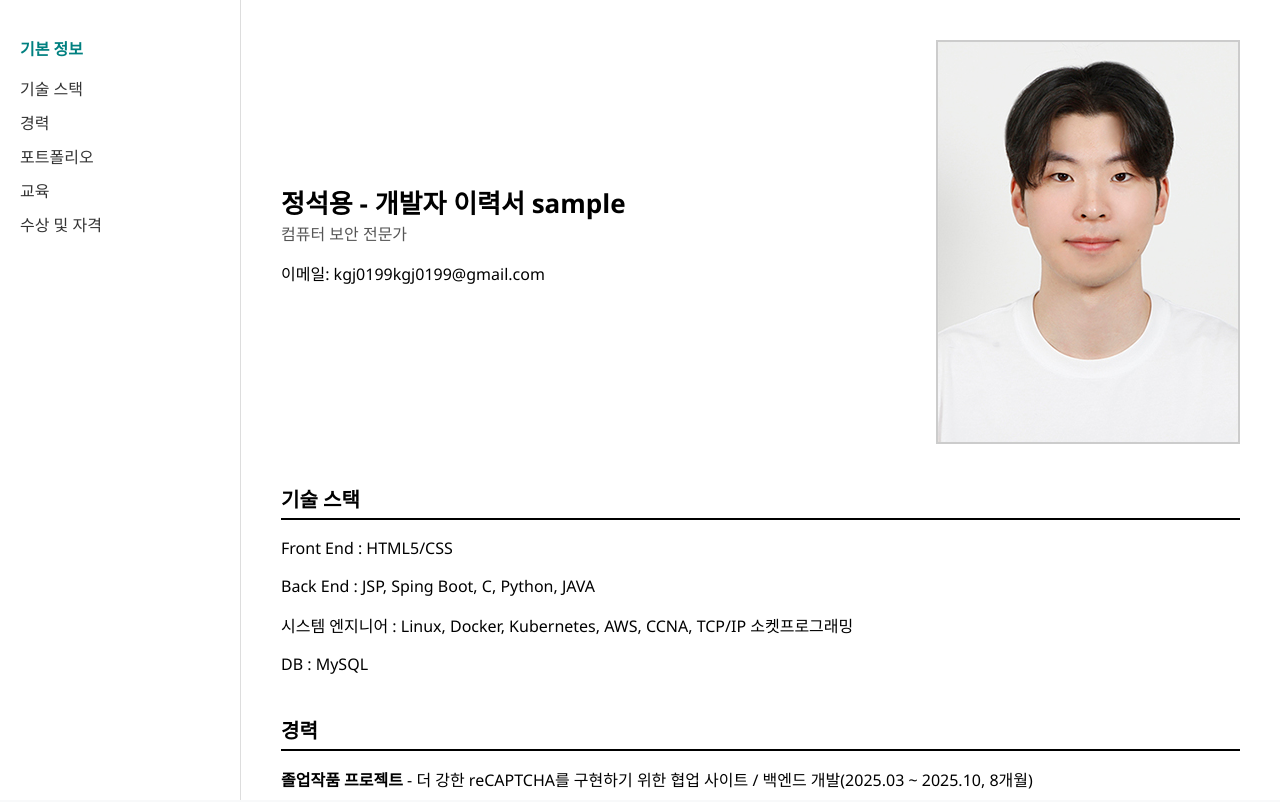
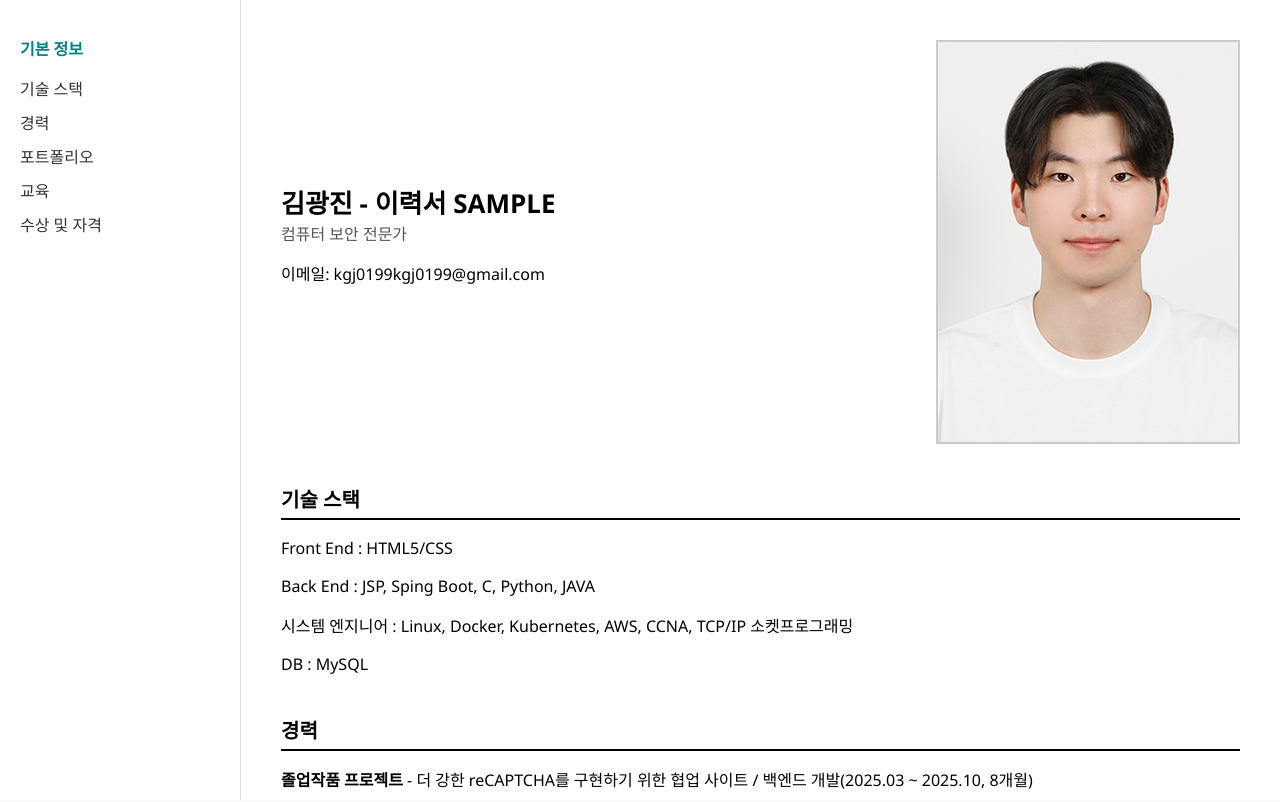
Before and after one commit to kwung0206/resume, a plain HTML site: page index.html in a window 1280 px wide. Shown: the top 802 px of the page. Drawn offline with Linux system fonts and the light colour scheme.

Commit message:
Update index.html

```diff
--- a/index.html
+++ b/index.html
@@ -119,7 +119,7 @@
     <div class="section">
       <div class="profile">
         <div>
-          <div class="highlight">정석용 - 개발자 이력서 sample</div>
+          <div class="highlight">김광진 - 이력서 SAMPLE</div>
           <div class="subinfo">컴퓨터 보안 전문가</div>
           <p>이메일: kgj0199kgj0199@gmail.com</p>
         </div>
```
